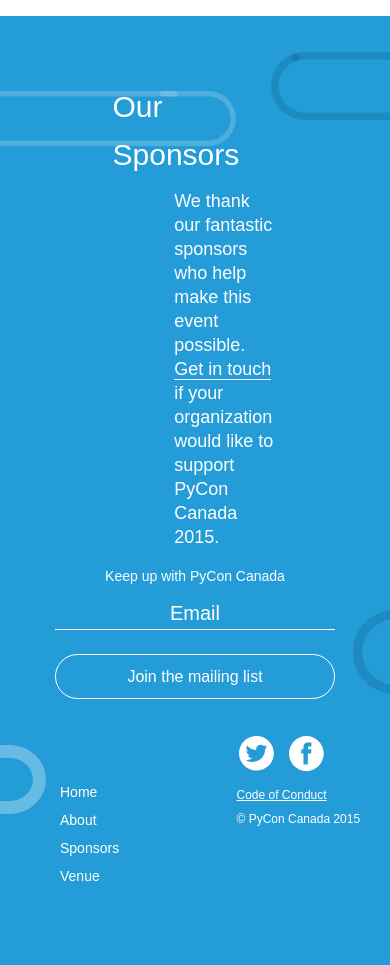
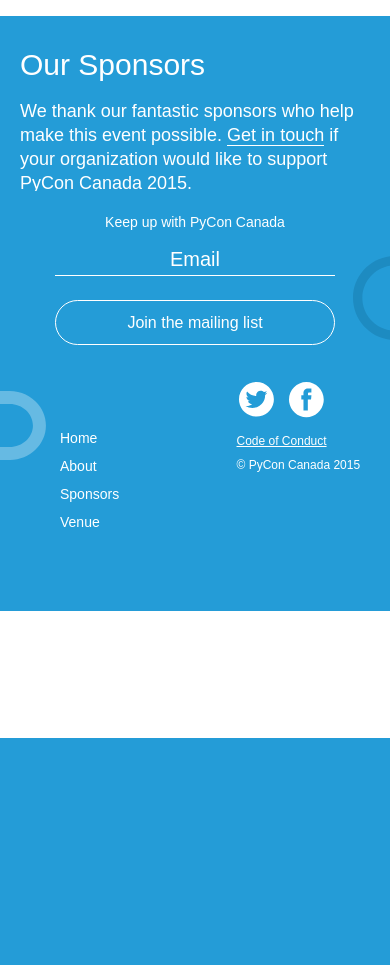
Before and after one commit to pyconca/pycon-2015, a Django app: page /en/sponsors/ in a window 390 px wide. Shown: the part 106-1071 px from the top of the page. After the commit the page ends 844 px from the top, so only its background shows below. Run offline with Django 3.2, Linux system fonts and the light colour scheme; data that the repository does not hold is empty; style sheets or scripts are compiled from the project's sources; some libraries are stand-ins or nearby versions.

Commit message:
Sponsors page mobile styling.

```diff
--- a/static/css/apps/sponsors.less
+++ b/static/css/apps/sponsors.less
@@ -118,3 +118,47 @@
         background-position: 100px 0;
     }
 }
+
+@media only screen and (max-width: 768px) {
+
+    #sponsor-header-shape1, #sponsor-header-shape2 {
+        display: none;
+    }
+
+    .spacer {
+        display: none;
+    }
+
+    .sponsor-header {
+        margin-top: 0;
+
+        .sponsor-header-text {
+            margin-top: 0px;
+        }
+
+        .sponsor-title, .sponsor-intro {
+            width: 100%;
+        }
+
+    }
+
+    .sponsor-col {
+        width: 100%;
+    }
+
+    .sponsor-level {
+        padding-left: 10%;
+        width: 100%;
+        .sponsor-logo {
+            display: block;
+        }
+
+    }
+
+    .sponsor-logo-col {
+        display: block;
+        width: 100%;
+        padding: 0;
+    }
+
+}
--- a/templates/sponsors/include/details.html
+++ b/templates/sponsors/include/details.html
@@ -3,7 +3,7 @@
 
 {% for sponsor in sponsors %}
     <div class="sponsor">
-        <div class="col-3">
+        <div class="col-3 sponsor-logo-col">
             {% if sponsor|i18n_get:'url_website' %}
                 <a href="{{ sponsor|i18n_get:'url_website' }}">
                     <img class="sponsor-logo" src="{{ sponsor.logo.url }}">
--- a/templates/sponsors/sponsor.html
+++ b/templates/sponsors/sponsor.html
@@ -12,13 +12,13 @@
         <div id="sponsor-header-shape2"></div>
         <div class="grid sponsor-header-text">
             <div>
-                <div class="col-3"></div>
+                <div class="col-3 spacer"></div>
                 <div class="col-3 sponsor-title">
                     {% trans "Our Sponsors" %}
                 </div>
             </div>
             <div>
-                <div class="col-5"></div>
+                <div class="col-5 spacer"></div>
                 <div class="col-4 sponsor-intro">
                     {% trans 'We thank our fantastic sponsors who help make this event possible.' %}
                     <a id="sponsor-mailto" href="mailto:sponsorship@pycon.ca" target="_top">{% trans 'Get in touch' %}</a>
@@ -30,8 +30,8 @@
     <div class="sponsors-list container">
         {% if sponsors.diamond %}
             <div class="grid">
-                <div class="col-3"></div>
-                <div class="col-9">
+                <div class="col-3 spacer"></div>
+                <div class="col-9 sponsor-col">
                     <div class="sponsor-level">
                         <div class="sponsor-level-name">{% trans 'Diamond' %}</div>
                         {% include 'sponsors/include/details.html' with sponsors=sponsors.diamond only %}
@@ -42,8 +42,8 @@
         {% endif %}
         {% if sponsors.gold %}
             <div class="grid">
-                <div class="col-3"></div>
-                <div class="col-9">
+                <div class="col-3 spacer"></div>
+                <div class="col-9 sponsor-col">
                     <div class="sponsor-level">
                         <div class="sponsor-level-name">{% trans 'Gold' %}</div>
                         {% include 'sponsors/include/details.html' with sponsors=sponsors.gold only %}
@@ -54,8 +54,8 @@
         {% endif %}
         {% if sponsors.silver %}
             <div class="grid">
-                <div class="col-3"></div>
-                <div class="col-9">
+                <div class="col-3 spacer"></div>
+                <div class="col-9 sponsor-col">
                     <div class="sponsor-level">
                         <div class="sponsor-level-name">{% trans 'Silver' %}</div>
                         {% include 'sponsors/include/details.html' with sponsors=sponsors.silver only %}
@@ -66,8 +66,8 @@
         {% endif %}
         {% if sponsors.bronze %}
             <div class="grid">
-                <div class="col-3"></div>
-                <div class="col-9">
+                <div class="col-3 spacer"></div>
+                <div class="col-9 sponsor-col">
                     <div class="sponsor-level">
                         <div class="sponsor-level-name">{% trans 'Bronze' %}</div>
                         {% include 'sponsors/include/details.html' with sponsors=sponsors.bronze only %}
```
